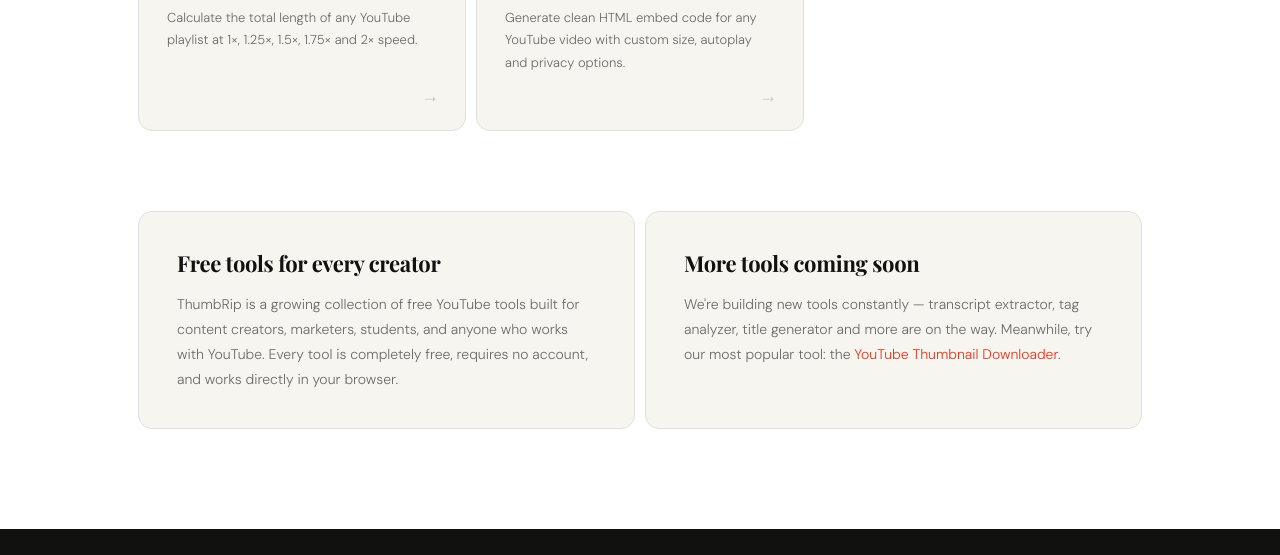
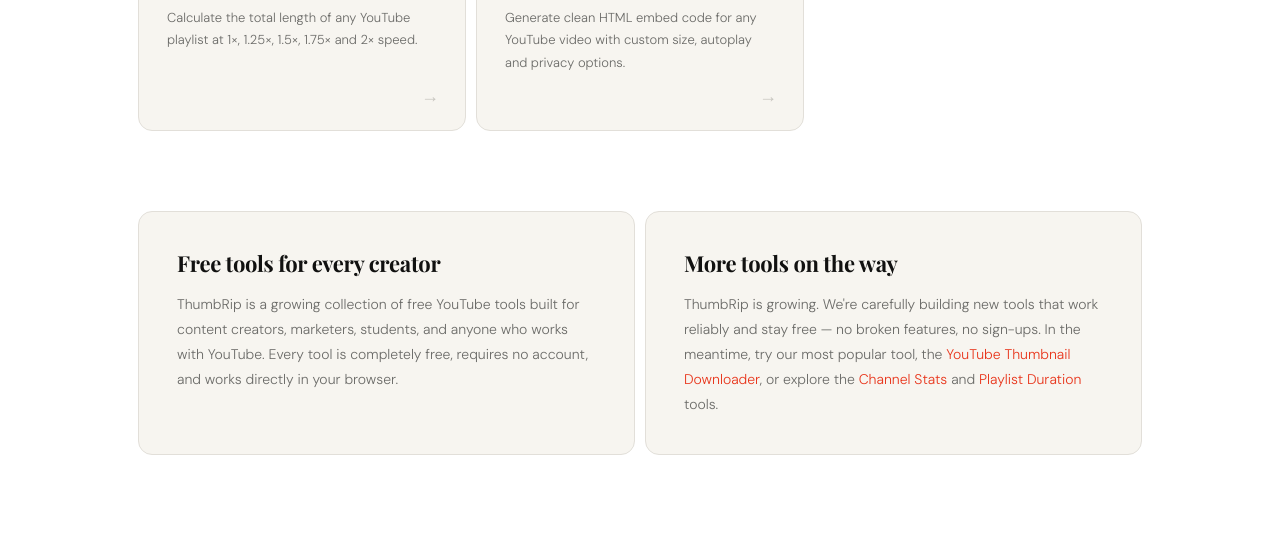
Before and after one commit to ianilahlawat/thumbrip, a plain HTML site: page tools.html in a window 1280 px wide. Shown: the part 1304-1859 px from the top of the page. Drawn offline with nearby package versions, Linux system fonts and the light colour scheme; a web font is replaced by a local one.

Commit message:
Update tools.html

```diff
--- a/tools.html
+++ b/tools.html
@@ -286,8 +286,8 @@
       <p>ThumbRip is a growing collection of free YouTube tools built for content creators, marketers, students, and anyone who works with YouTube. Every tool is completely free, requires no account, and works directly in your browser.</p>
     </div>
     <div class="seo-card">
-      <h2>More tools coming soon</h2>
-      <p>We're building new tools constantly — transcript extractor, tag analyzer, title generator and more are on the way. Meanwhile, try our most popular tool: the <a href="/index.html">YouTube Thumbnail Downloader</a>.</p>
+      <h2>More tools on the way</h2>
+      <p>ThumbRip is growing. We're carefully building new tools that work reliably and stay free — no broken features, no sign-ups. In the meantime, try our most popular tool, the <a href="/index.html">YouTube Thumbnail Downloader</a>, or explore the <a href="/youtube-channel-stats.html">Channel Stats</a> and <a href="/youtube-playlist-duration.html">Playlist Duration</a> tools.</p>
     </div>
   </div>
 
```
